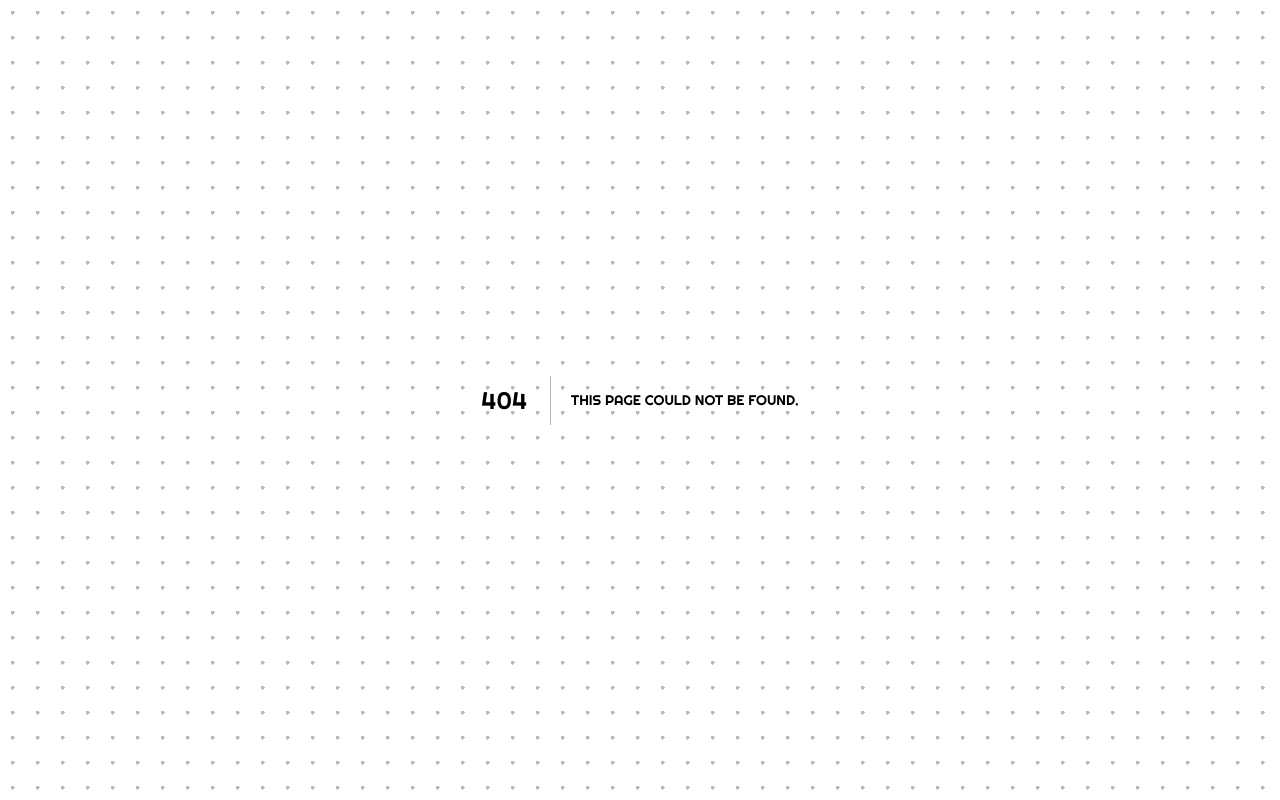
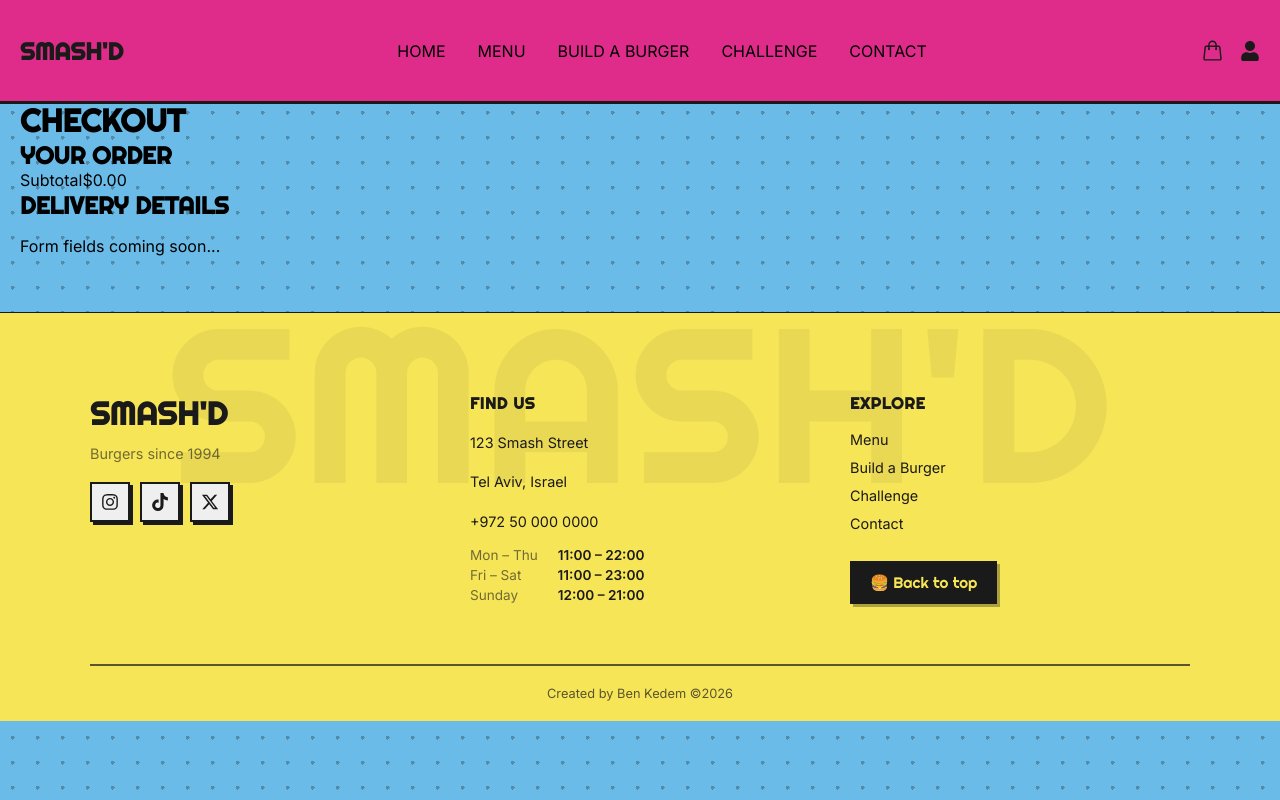
Before and after one commit to beeeen498/burger, a Next.js app: page /checkout in a window 1280 px wide. Before the commit this address had no page. Shown: the top 800 px of the page. Built offline with nearby package versions, Linux system fonts and the light colour scheme.

Commit message:
feat: checkout route + page shell with cart summary, linked from CartDrawer

```diff
--- /dev/null
+++ b/app/checkout/page.tsx
@@ -0,0 +1,5 @@
+import CheckoutPage from "@/components/checkout/CheckoutPage";
+
+export default function Checkout() {
+  return <CheckoutPage />;
+}
--- /dev/null
+++ b/components/checkout/CheckoutPage.module.scss
@@ -0,0 +1,3 @@
+.page {
+  padding: 40px 20px;
+}
--- /dev/null
+++ b/components/checkout/CheckoutPage.tsx
@@ -0,0 +1,54 @@
+"use client";
+
+import Header from "../global/Header/Header";
+import useCartStore from "@/lib/useCartStore";
+import styles from "./CheckoutPage.module.scss";
+
+const CheckoutPage = () => {
+  const { items } = useCartStore();
+
+  // ── Calculate subtotal from cart items ──
+  const subtotal = items.reduce(
+    (sum, item) => sum + item.price * item.quantity,
+    0,
+  );
+
+  return (
+    <main>
+      <Header />
+
+      <div className={styles.page}>
+        <h1>Checkout</h1>
+
+        <div className={styles.columns}>
+          {/* ── Left column — order summary ── */}
+          <div className={styles.summary}>
+            <h2>Your Order</h2>
+
+            {items.map((item) => (
+              <div key={item.id}>
+                <span>
+                  {item.name} x{item.quantity}
+                </span>
+                <span>${(item.price * item.quantity).toFixed(2)}</span>
+              </div>
+            ))}
+
+            <div>
+              <span>Subtotal</span>
+              <span>${subtotal.toFixed(2)}</span>
+            </div>
+          </div>
+
+          {/* ── Right column — form (placeholder for now) ── */}
+          <div className={styles.form}>
+            <h2>Delivery Details</h2>
+            <p>Form fields coming soon...</p>
+          </div>
+        </div>
+      </div>
+    </main>
+  );
+};
+
+export default CheckoutPage;
--- a/components/global/CartDrawer/CartDrawer.tsx
+++ b/components/global/CartDrawer/CartDrawer.tsx
@@ -1,5 +1,6 @@
 "use client";
 
+import { useRouter } from "next/navigation";
 import useCartStore from "@/lib/useCartStore";
 import { useEffect, useState } from "react";
 import styles from "./CartDrawer.module.scss";
@@ -8,6 +9,7 @@ import styles from "./CartDrawer.module.scss";
 const FREE_DELIVERY_MIN = 30;
 
 const CartDrawer = () => {
+  const router = useRouter();
   const { items, isOpen, toggleCart, removeItem, updateQuantity, clearCart } =
     useCartStore();
 
@@ -227,8 +229,16 @@ const CartDrawer = () => {
               <span className={styles.totalPrice}>${total.toFixed(2)}</span>
             </div>
 
-            {/* ── Checkout button — primary action ── */}
-            <button className={styles.checkoutBtn}>Proceed to Checkout</button>
+            {/* ── Checkout button — closes drawer and navigates to /checkout ── */}
+            <button
+              className={styles.checkoutBtn}
+              onClick={() => {
+                toggleCart();
+                router.push("/checkout");
+              }}
+            >
+              Proceed to Checkout
+            </button>
 
             {/* ── Clear cart — text link with confirmation ── */}
             {!confirmClear ? (
@@ -240,9 +250,7 @@ const CartDrawer = () => {
               </button>
             ) : (
               <div className={styles.confirmClear}>
-                <p className={styles.confirmText}>
-                  Are you sure?
-                </p>
+                <p className={styles.confirmText}>Are you sure?</p>
                 <div className={styles.confirmBtns}>
                   <button
                     className={styles.confirmYes}
```
